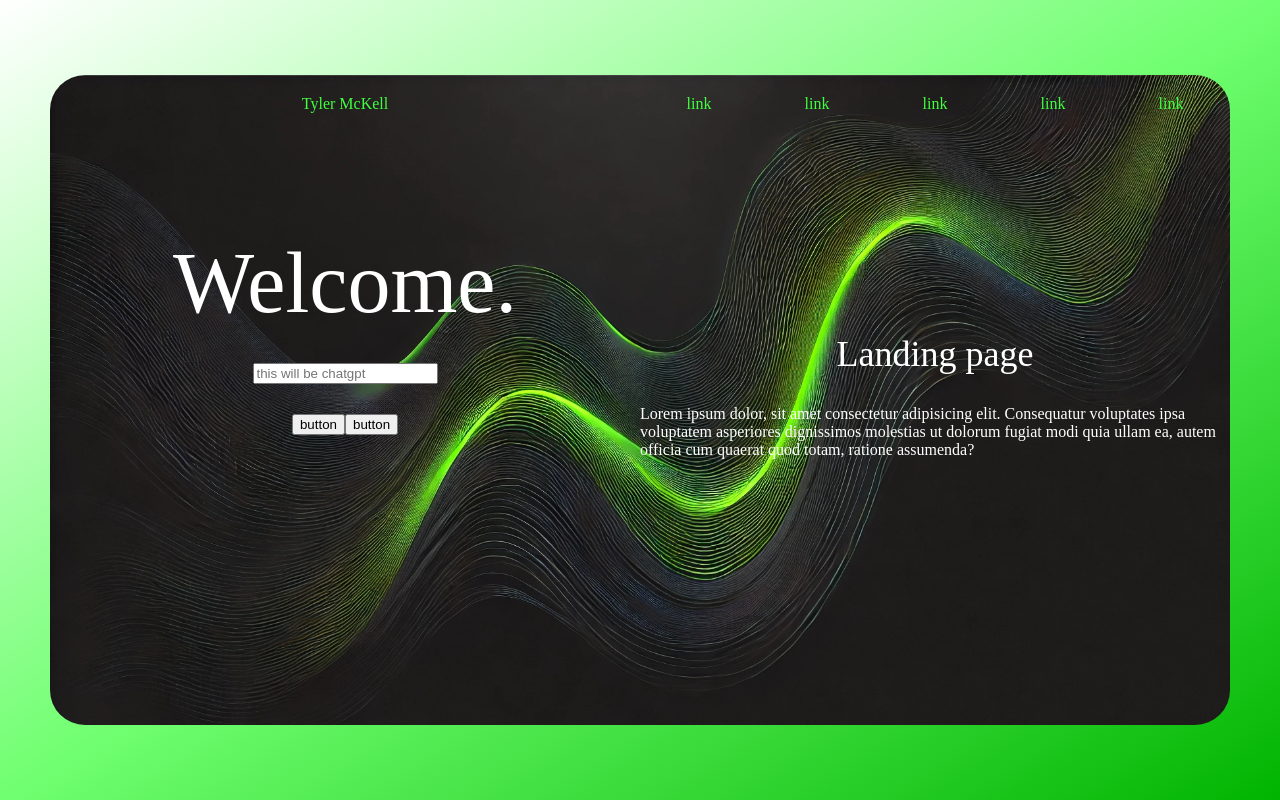
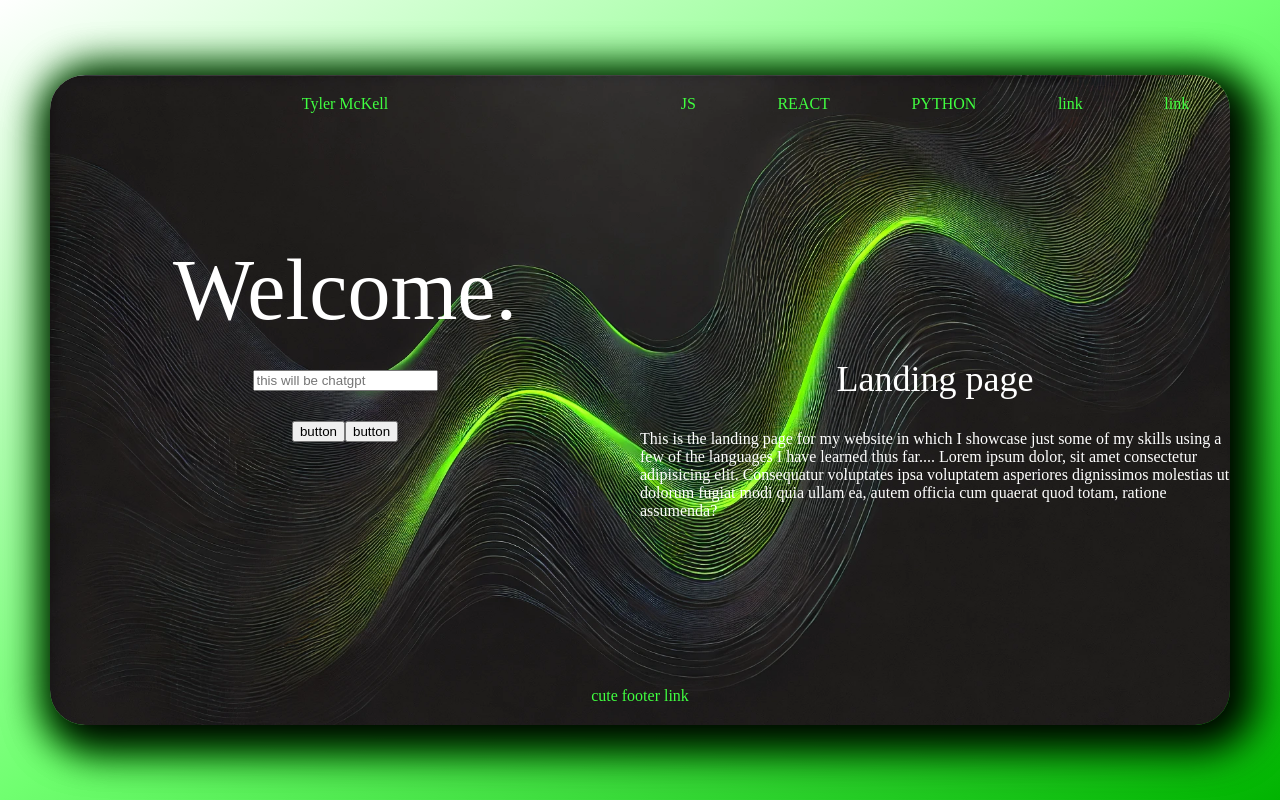
Before and after one commit to tylermckell01/Portfolio, a React (Create React App) app: page / in a window 1280 px wide. Built offline with nearby package versions, Linux system fonts and the light colour scheme.

Commit message:
i think all initial styling is done...

```diff
--- a/src/App.js
+++ b/src/App.js
@@ -1,3 +1,4 @@
+import Footer from "./components/Footer";
 import Header from "./components/Header";
 import Hero from "./components/Hero";
 import "./styles/app.scss";
@@ -8,6 +9,7 @@ function App() {
       <div className="background">
         <Header />
         <Hero />
+        <Footer />
       </div>
     </div>
   );
--- /dev/null
+++ b/src/components/Footer.jsx
@@ -0,0 +1,7 @@
+export default function Footer() {
+  return (
+    <div className="footer">
+      <a href="./App.js">cute footer link</a>
+    </div>
+  );
+}
--- a/src/components/Header.jsx
+++ b/src/components/Header.jsx
@@ -3,9 +3,9 @@ export default function Header() {
     <div className="header">
       <div className="left">Tyler McKell</div>
       <div className="right">
-        <a href="./App.js">link</a>
-        <a href="./App.js">link</a>
-        <a href="./App.js">link</a>
+        <a href="./App.js">JS</a>
+        <a href="./App.js">REACT</a>
+        <a href="./App.js">PYTHON</a>
         <a href="./App.js">link</a>
         <a href="./App.js">link</a>
       </div>
--- a/src/components/Hero.jsx
+++ b/src/components/Hero.jsx
@@ -14,6 +14,8 @@ export default function Hero() {
       <div className="right">
         <div className="sub-title">Landing page</div>
         <div className="about-text">
+          This is the landing page for my website in which I showcase just some
+          of my skills using a few of the languages I have learned thus far....
           Lorem ipsum dolor, sit amet consectetur adipisicing elit. Consequatur
           voluptates ipsa voluptatem asperiores dignissimos molestias ut dolorum
           fugiat modi quia ullam ea, autem officia cum quaerat quod totam,
--- a/src/styles/app.scss
+++ b/src/styles/app.scss
@@ -4,3 +4,4 @@
 
 @import "./components/header.scss";
 @import "./components/hero.scss";
+@import "./components//footer.scss";
--- a/src/styles/common/common.scss
+++ b/src/styles/common/common.scss
@@ -8,8 +8,8 @@ body {
     background: linear-gradient(
       to bottom right,
       white,
-      rgb(112, 255, 112),
-      rgb(1, 180, 1)
+      $light-electric-green,
+      $electric-green
     );
 
     .background {
@@ -18,6 +18,15 @@ body {
       background-image: url("../../images/green-background-3.webp");
       background-size: cover;
       border-radius: 35px;
+      display: flex;
+      flex-direction: column;
+      justify-content: space-between;
+      box-shadow: 10px 10px 40px 15px black, 10px 10px 40px 15px $electric-green;
     }
   }
+
+  a {
+    text-decoration: none;
+    color: rgb(64, 255, 64);
+  }
 }
--- a/src/styles/common/variables.scss
+++ b/src/styles/common/variables.scss
@@ -0,0 +1,2 @@
+$electric-green: rgb(1, 180, 1);
+$light-electric-green: rgb(112, 255, 112);
--- /dev/null
+++ b/src/styles/components/footer.scss
@@ -0,0 +1,9 @@
+.footer {
+  width: 100%;
+  display: flex;
+  justify-content: center;
+  padding: 20px 0;
+
+  a {
+  }
+}
--- a/src/styles/components/header.scss
+++ b/src/styles/components/header.scss
@@ -17,8 +17,8 @@
     justify-content: space-around;
   }
 
-  a {
-    text-decoration: none;
-    color: rgb(64, 255, 64);
-  }
+  // a {
+  //   text-decoration: none;
+  //   color: rgb(64, 255, 64);
+  // }
 }
--- a/src/styles/components/hero.scss
+++ b/src/styles/components/hero.scss
@@ -6,7 +6,7 @@
 
   .left {
     width: 50%;
-    padding-top: 100px;
+    padding-bottom: 10%;
     display: flex;
     flex-direction: column;
     align-items: center;
@@ -29,7 +29,7 @@
 
   .right {
     width: 50%;
-    padding-top: 200px;
+    padding-top: 10%;
     display: flex;
     flex-direction: column;
     align-items: center;
```
Also changed, not shown: src/images/green-background.webp (deleted), 1 other file (tests, documents, lock files or other folders).
